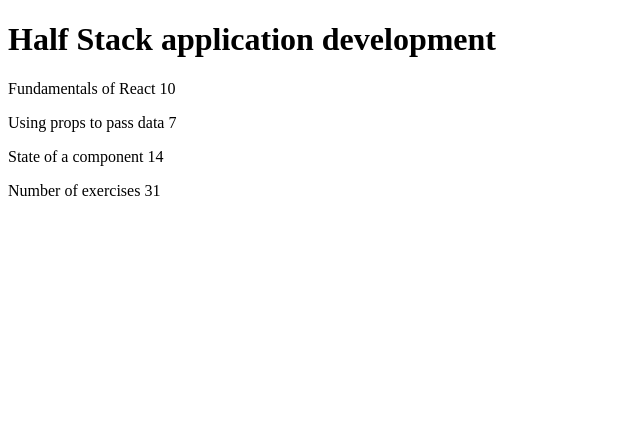
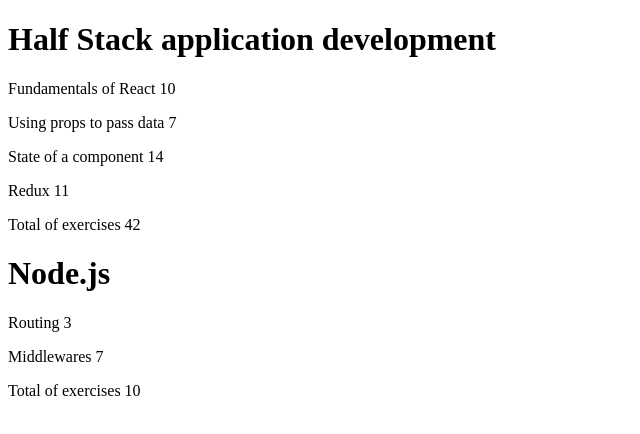
Before and after one commit to takihama/FullStackOpen2021, a React (Create React App) app in the folder part1/courseinfo/: page / in a window 1280 px wide. Shown: the top 434 px of the page, without its empty margins (0-640 px from the left). Built offline with nearby package versions, Linux system fonts and the light colour scheme; the HTML template or start-up script is replaced by a standard one.

Commit message:
Solution to exercises of parts 2.1 - 2.5

```diff
--- a/part1/courseinfo/src/App.js
+++ b/part1/courseinfo/src/App.js
@@ -1,51 +1,56 @@
+import Course from './components/Course'
+
 const App = () => {
-  const course = {
+  const courses = [
+    {
+      id: 1,
       name: 'Half Stack application development',
       parts: [
         {
           name: 'Fundamentals of React',
-        exercises: 10
+          exercises: 10,
+          id: 1
         },
         {
           name: 'Using props to pass data',
-        exercises: 7
+          exercises: 7,
+          id: 2
         },
         {
           name: 'State of a component',
-        exercises: 14
+          exercises: 14,
+          id: 3
+        },
+        {
+          name: 'Redux',
+          exercises: 11,
+          id: 4
+        }
+      ]
+    },
+    {
+      name: 'Node.js',
+      id: 2,
+      parts: [
+        {
+          name: 'Routing',
+          exercises: 3,
+          id: 1
+        },
+        {
+          name: 'Middlewares',
+          exercises: 7,
+          id: 2
         }
       ]
     }
+  ]
 
   return (
     <div>
-      <Header course={course} />
-      <Content parts={course.parts}/>
-      <Total parts={course.parts} />
+      {courses.map(course => <Course key={course.id} course={course} />)}
     </div>
   )
 }
 
-const Header = (props) => {
-  return <h1>{props.course.name}</h1>
-}
-
-const Content = (props) => {
-  return (
-    <div>
-      <Part part={props.parts[0].name} exercises={props.parts[0].exercises} />
-      <Part part={props.parts[1].name} exercises={props.parts[1].exercises} />
-      <Part part={props.parts[2].name} exercises={props.parts[2].exercises} />
-    </div>
-  )
-}
-
-const Part = (props) => {
-  return <p>{props.part} {props.exercises}</p>
-}
-
-const Total = (props) => {
-  return <p>Number of exercises {props.parts[0].exercises + props.parts[1].exercises + props.parts[2].exercises}</p>
-}
-
 export default App
--- /dev/null
+++ b/part1/courseinfo/src/components/Course.js
@@ -0,0 +1,32 @@
+import React from 'react'
+
+const Course = ({ course }) => (
+    <div>
+      <Header name={course.name} />
+      <Content parts={course.parts} />
+      <Total parts={course.parts} />
+    </div>
+  )
+
+  const Header = ({ name }) => {
+    return <h1>{name}</h1>
+  }
+
+  const Content = ({ parts }) => {
+    return (
+      <div>
+        {parts.map(part => <Part key={part.id} part={part} />)}
+      </div>
+    )
+  }
+
+  const Part = ({ part }) => {
+    return <p>{part.name} {part.exercises}</p>
+  }
+
+  const Total = ({ parts }) => {
+    console.log(parts)
+    return <p>Total of exercises {parts.reduce((s, p) => s + p.exercises, 0)}</p>
+  }
+
+  export default Course
```
Lines whose indentation alone changed are shown as unchanged.
